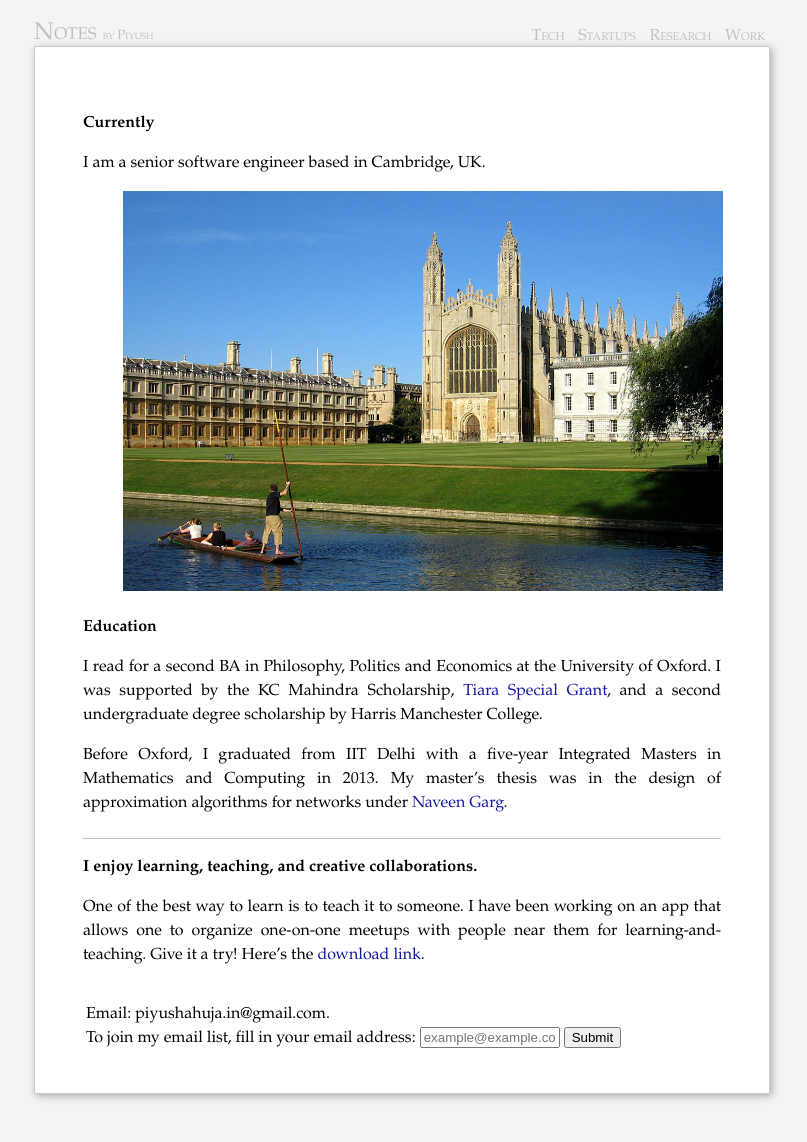
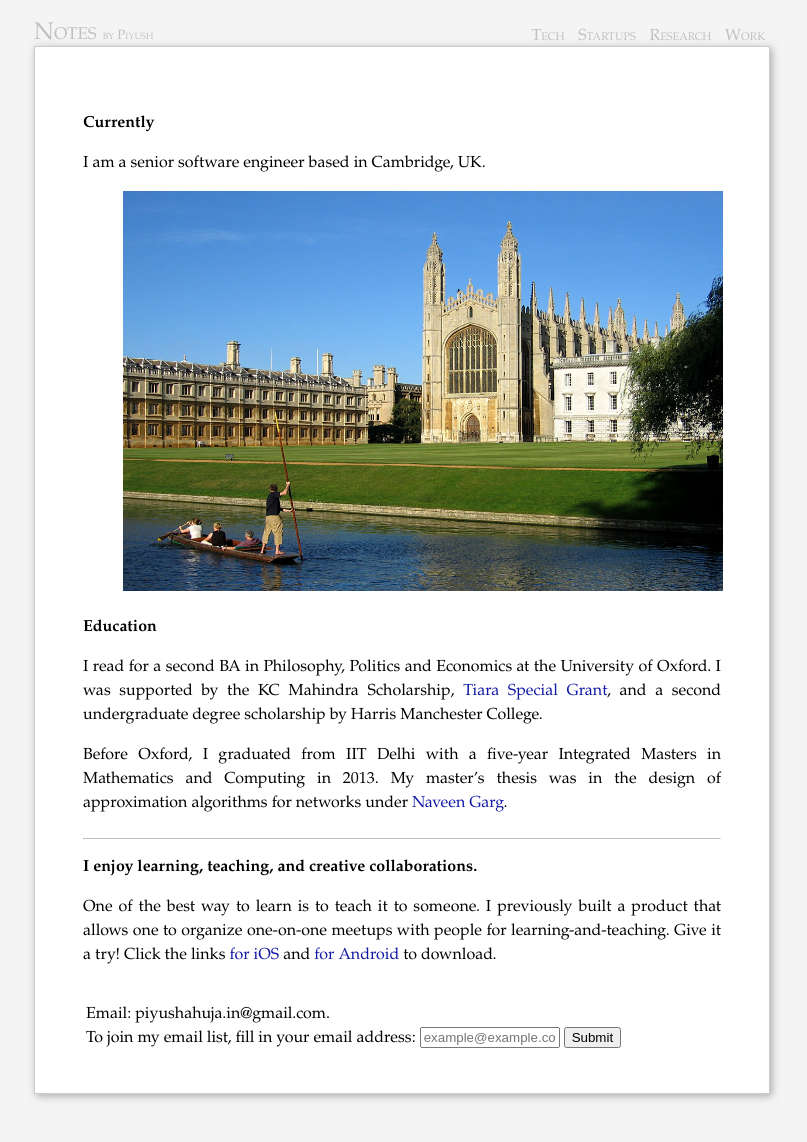
Before and after one commit to piyushahuja/piyushahuja.github.io, a Jekyll site: the page built from index.md, in a window 1280 px wide. Shown: the whole page, without its empty margins (238-1045 px from the left). Built offline with Jekyll 4.4.1, drawn with Linux system fonts in a browser that asks for light colours.

Commit message:
Auto deployed

```diff
--- a/index.md
+++ b/index.md
@@ -39,7 +39,7 @@ Before Oxford, I graduated from IIT Delhi with a five-year Integrated Masters in
 **I enjoy learning, teaching, and creative collaborations.**
 
 
- One of the best way to learn is to teach it to someone. I have been working on an app that allows one to organize one-on-one meetups with people near them for learning-and-teaching. Give it a try! Here's the [download link](http://itunes.com/apps/platonia).
+ One of the best way to learn is to teach it to someone. I previously built a product that allows one to organize one-on-one meetups with people for learning-and-teaching. Give it a try! Click the links [for iOS]((http://itunes.com/apps/platonia)) and  [for Android](https://play.google.com/store/apps/details?id=com.platonia_client) to download.
 
 <!-- - **Teaching:**  I am interested in teaching or mentoring opportunies in philosophy, algorithms, and creative writing.
 
```
